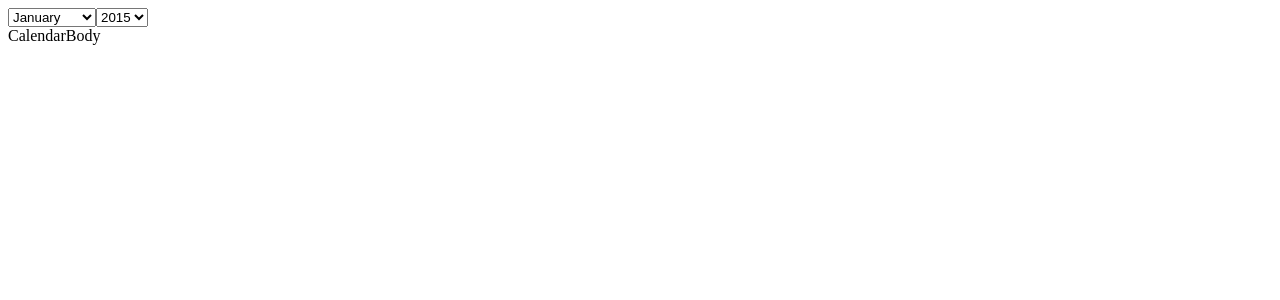
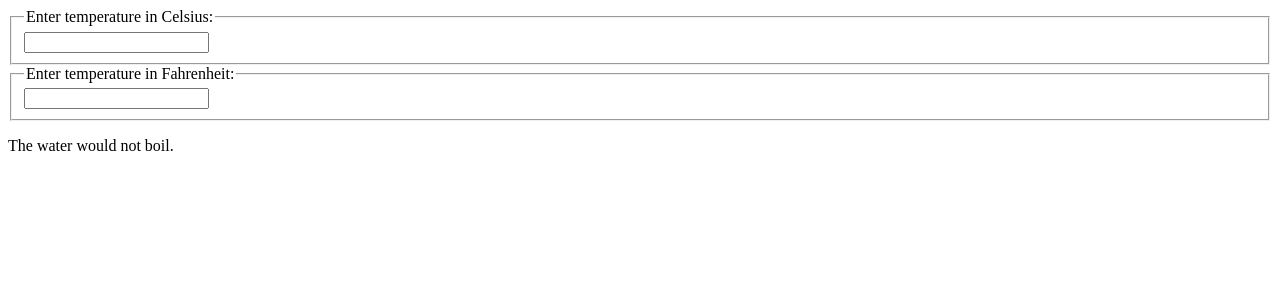
Before and after one commit to Park-Joyeong/Hoogle-Calendar, a React (Create React App) app: page / in a window 1280 px wide. Shown: the top 300 px of the page. Built offline with nearby package versions, Linux system fonts and the light colour scheme.

Commit message:
Boiling water test

```diff
--- a/src/App.tsx
+++ b/src/App.tsx
@@ -1,9 +1,10 @@
 import React from "react";
 import Calendar from "./components/Calendar/Calendar";
+import { Calculator } from "./practice/liftingStateUp/Calculator";
 
 const App = () => (
     <div>
-        <Calendar />
+        <Calculator />
     </div>
 );
 
--- a/src/components/Calendar/CalendarComponents/MonthSelector.tsx
+++ b/src/components/Calendar/CalendarComponents/MonthSelector.tsx
@@ -9,13 +9,9 @@ const MonthSelector = ({ selectedYYYYMM }: Props) => {
     const selectedYYYY = selectedYYYYMM.substring(0, 4);
     const selectedMM = selectedYYYYMM.substring(4, 2);
 
-    // function handleSelectMMChange(event) {
-
-    // }
-
     return (
         <div>
-            <select value={selectedMM} /*onChange={handleSelectMMChange}*/>
+            <select value={selectedMM}>
                 <option value="01">January</option>
                 <option value="02">February</option>
                 <option value="03">March</option>
--- a/src/practice/liftingStateUp/BoilingVerdict.jsx
+++ b/src/practice/liftingStateUp/BoilingVerdict.jsx
@@ -1,4 +1,4 @@
-function BoilingVerdict(props) {
+export default function BoilingVerdict(props) {
     if (props.celsius >= 100) {
         return <p>The water would boil.</p>;
     }
--- a/src/practice/liftingStateUp/Calculator.jsx
+++ b/src/practice/liftingStateUp/Calculator.jsx
@@ -1,10 +1,57 @@
-class Calculator extends React.Component {
+import React from "react";
+import TemperatureInput from "./TemperatureInput";
+import BoilingVerdict from "./BoilingVerdict";
+
+export class Calculator extends React.Component {
+    constructor(props) {
+        super(props);
+        this.handleCelsiusChange = this.handleCelsiusChange.bind(this);
+        this.handleFahrenheitChange = this.handleFahrenheitChange.bind(this);
+        this.state = { temperature: "", scale: "c" };
+    }
+
+    handleCelsiusChange(temperature) {
+        this.setState({ scale: "c", temperature });
+    }
+
+    handleFahrenheitChange(temperature) {
+        this.setState({ scale: "f", temperature });
+    }
+
     render() {
+        const scale = this.state.scale;
+        const temperature = this.state.temperature;
+        const celsius = scale === "f" ? tryConvert(temperature, toCelsius) : temperature;
+        const fahrenheit = scale === "c" ? tryConvert(temperature, toFahrenheit) : temperature;
+
         return (
             <div>
-                <temperatureInput scale="c" />
-                <temperatureInput scale="f" />
+                <TemperatureInput scale="c" temperature={celsius} onTemperatureChange={this.handleCelsiusChange} />
+                <TemperatureInput
+                    scale="f"
+                    temperature={fahrenheit}
+                    onTemperatureChange={this.handleFahrenheitChange}
+                />
+                <BoilingVerdict celsius={parseFloat(celsius)} />
             </div>
-        )
+        );
     }
 }
+
+function toCelsius(fahrenheit) {
+    return ((fahrenheit - 32) * 5) / 9;
+}
+
+function toFahrenheit(celsius) {
+    return (celsius * 9) / 5 + 32;
+}
+
+function tryConvert(temperature, convert) {
+    const input = parseFloat(temperature);
+    if (Number.isNaN(input)) {
+        return "";
+    }
+    const output = convert(input);
+    const rounded = Math.round(output * 1000) / 1000;
+    return rounded.toString();
+}
--- a/src/practice/liftingStateUp/TemperatureInput.jsx
+++ b/src/practice/liftingStateUp/TemperatureInput.jsx
@@ -1,21 +1,17 @@
-const scaleNames = {
-    c: 'Celsius',
-    f: 'Fahrenheit'
-};
+import React from "react";
 
-class temperatureInput extends React.Component {
+export default class TemperatureInput extends React.Component {
     constructor(props) {
         super(props);
         this.handleChange = this.handleChange.bind(this);
-        this.state = { temperature: '' };
     }
 
     handleChange(e) {
-        this.setState({ temperature: e.target.value });
+        this.props.onTemperatureChange(e.target.value);
     }
 
     render() {
-        const temperature = this.state.temperature;
+        const temperature = this.props.temperature;
         const scale = this.props.scale;
         return (
             <fieldset>
@@ -25,3 +21,8 @@ class temperatureInput extends React.Component {
         );
     }
 }
+
+const scaleNames = {
+    c: "Celsius",
+    f: "Fahrenheit",
+};
```
